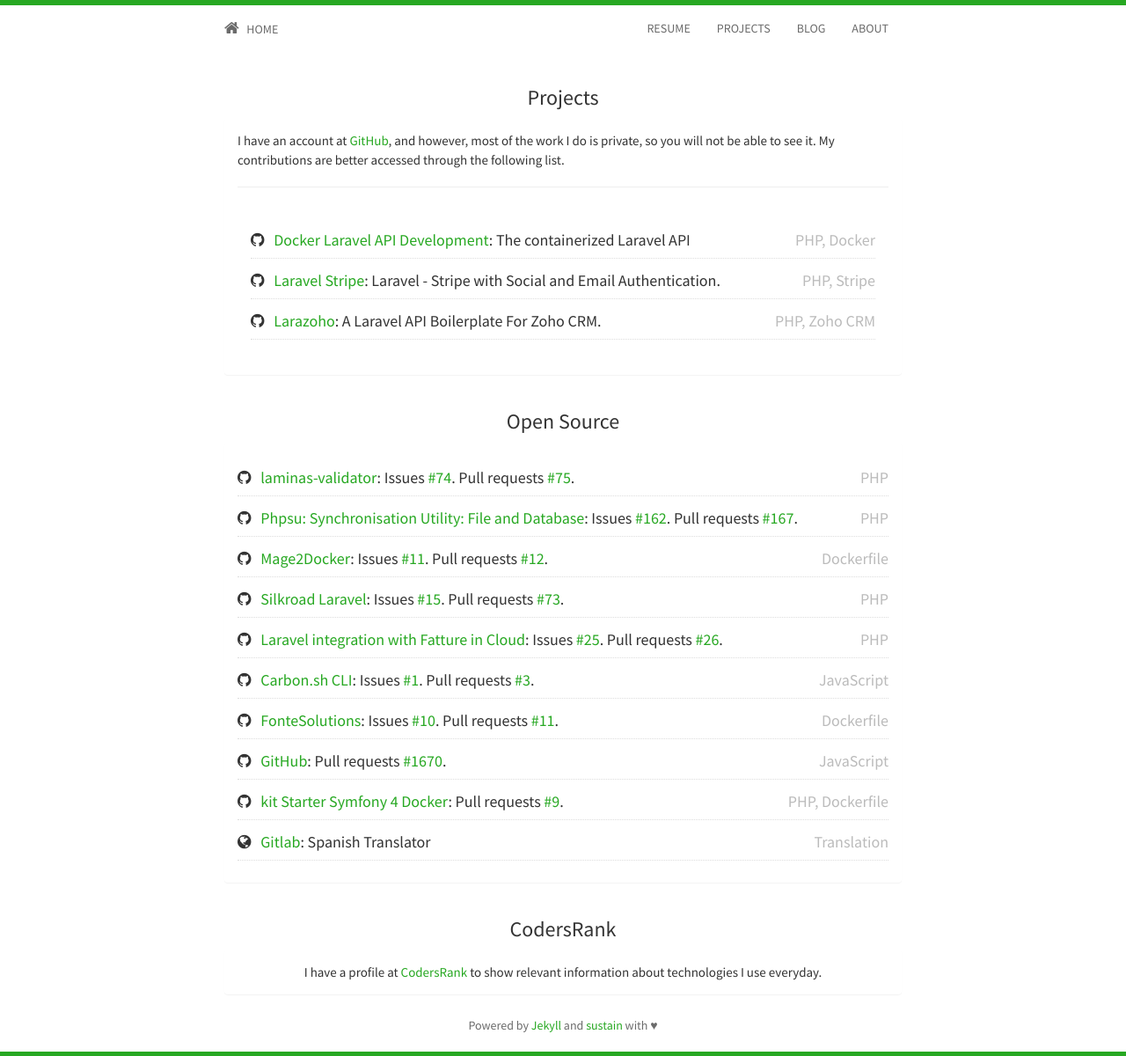
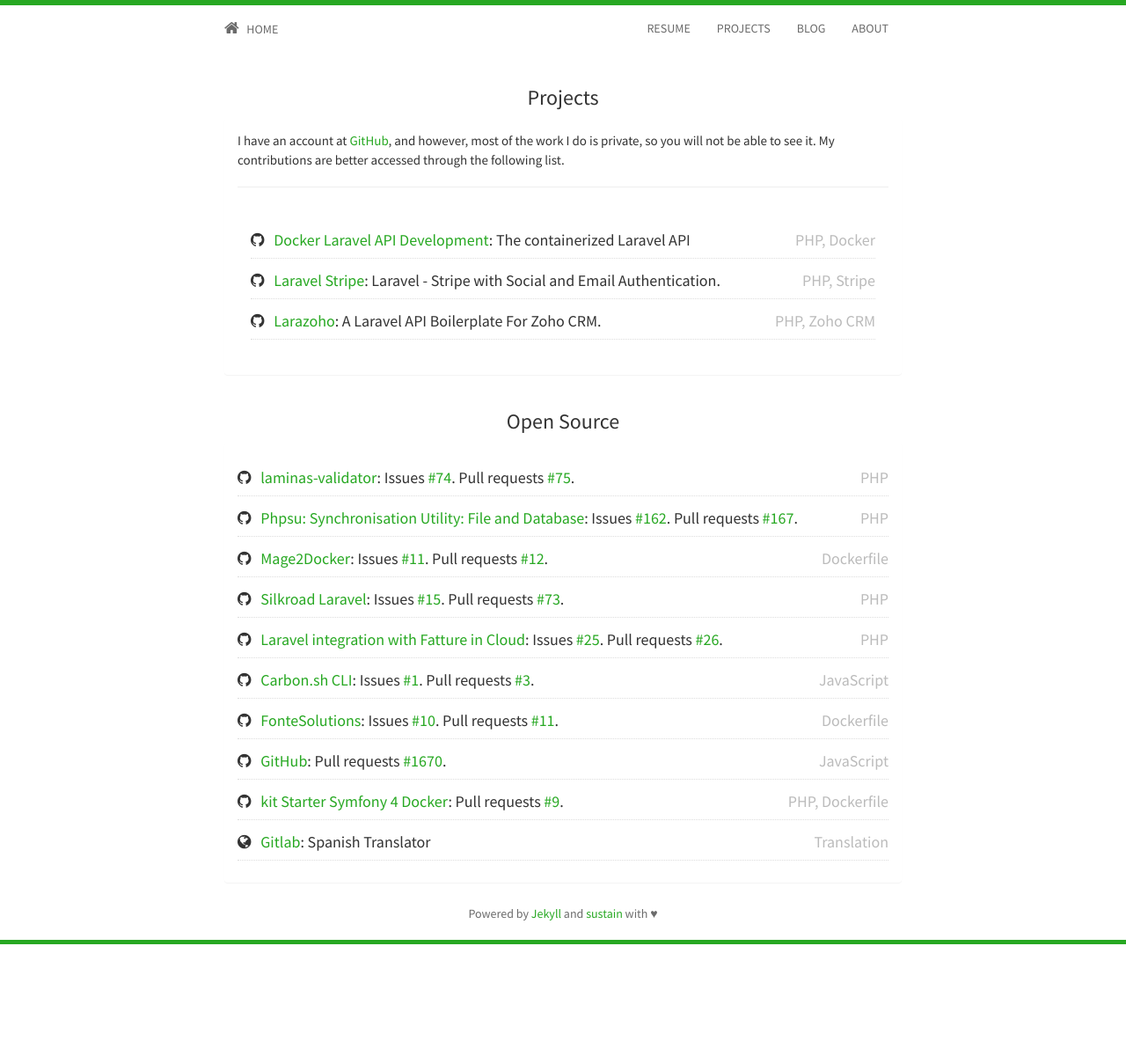
Before and after one commit to jfernancordova/jfernancordova.github.io, a Jekyll site: the page built from projects.html, in a window 1280 px wide. Shown: the whole page at 88% size. Built offline with Jekyll 4.4.1, drawn with Linux system fonts in a browser that asks for light colours; nearby versions of some CDN libraries; after the commit the page ends 1073 px from its top, so only the background shows below that.

Commit message:
Update projects.html

```diff
--- a/projects.html
+++ b/projects.html
@@ -71,20 +71,4 @@
       </div>
     </div>
   </div>
-  <div class="container">
-    <h3>CodersRank</h3>
-    <div class="panel panel-default">
-      <div class="panel-body opensource">
-        <div style="text-align: center; font-size: 15px;">
-          I have a profile at
-          <a
-            href="https://profile.codersrank.io/user/jfernancordova"
-            target="_blank"
-            >CodersRank</a
-          >
-          to show relevant information about technologies I use everyday.
-        </div>
-      </div>
-    </div>
-  </div>
 </section>
```
